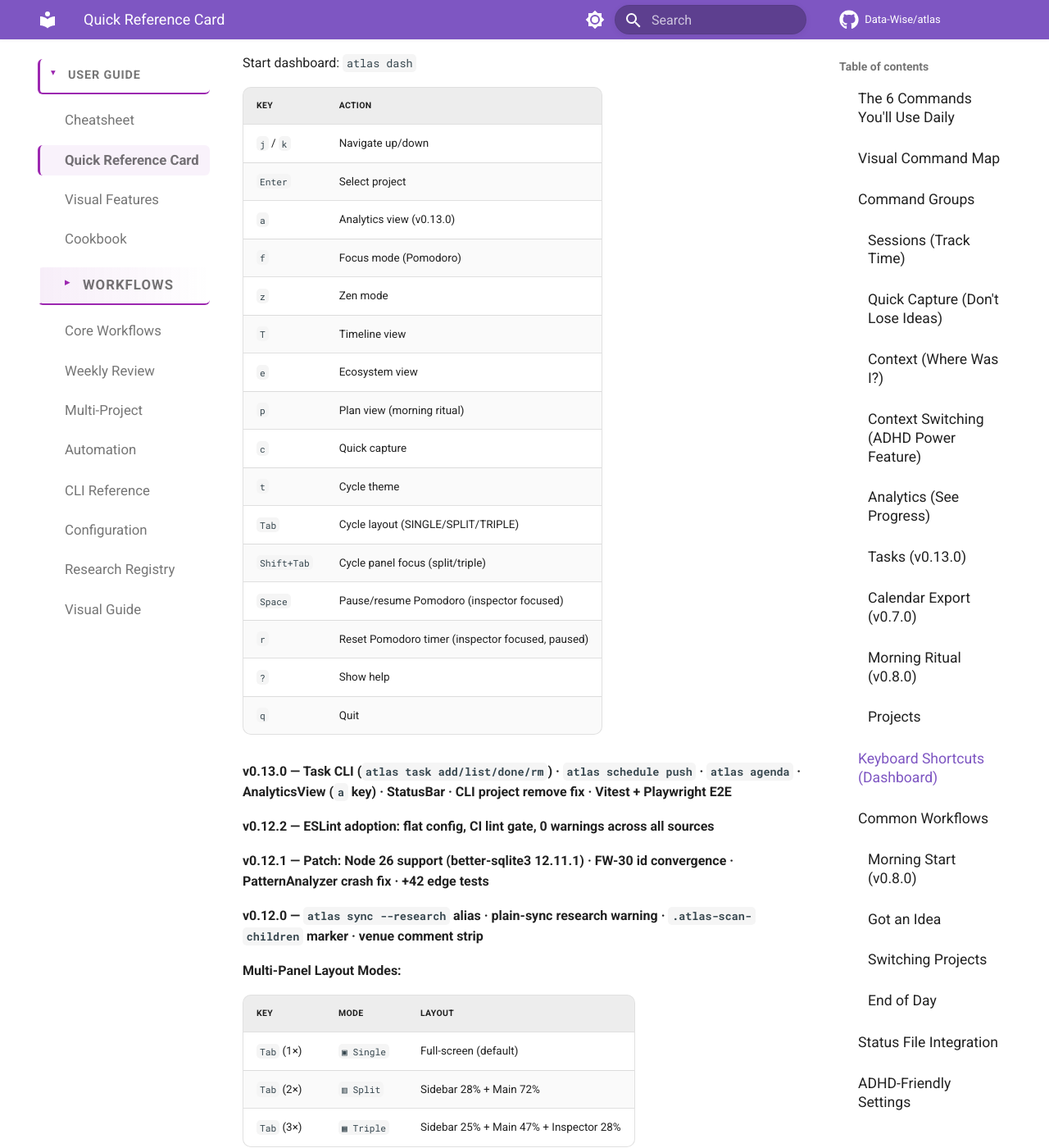
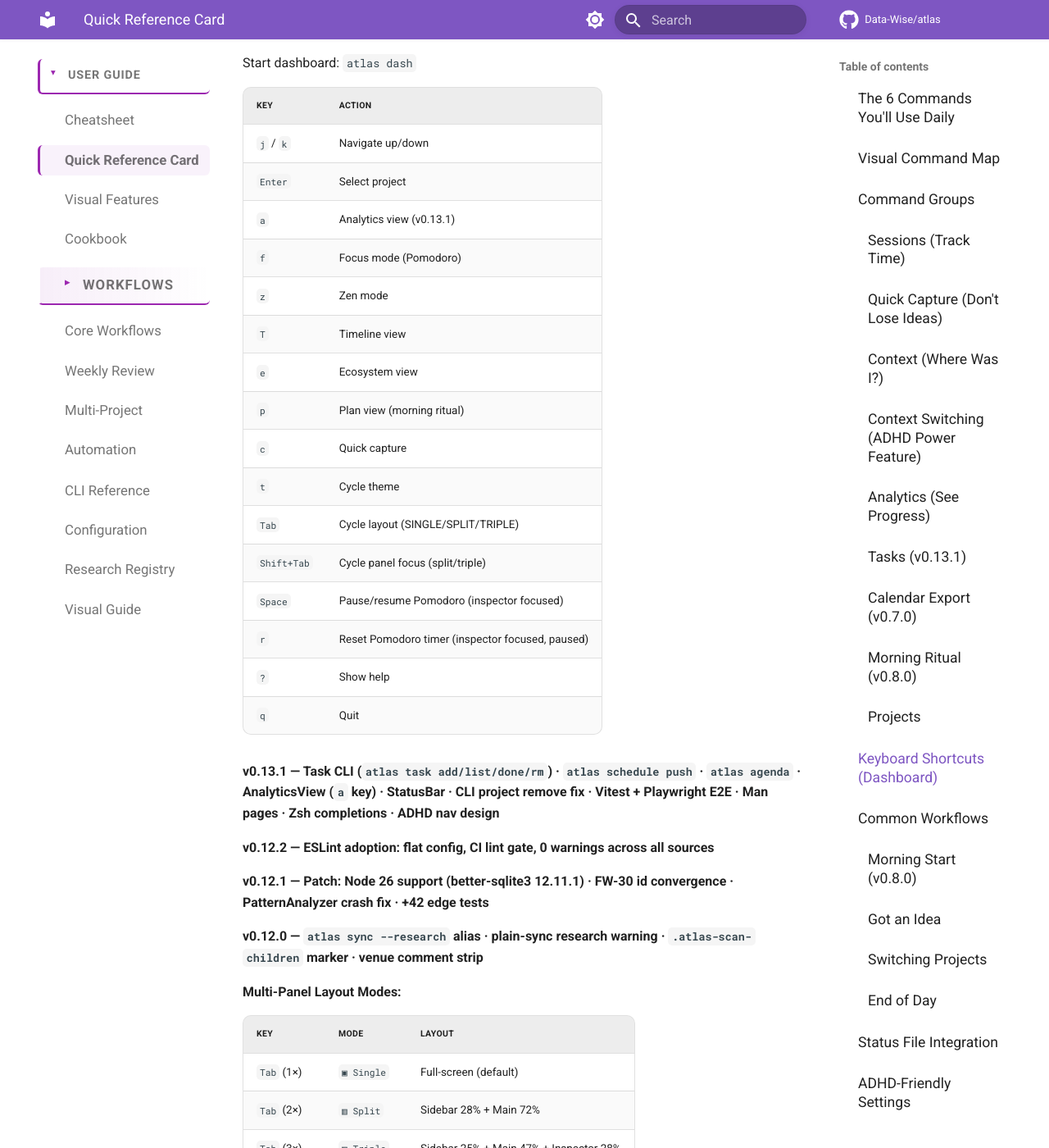
Before and after one commit to Data-Wise/atlas, an MkDocs documentation site: the page built from docs/REFCARD.md, in a window 1280 px wide and 1400 px high, scrolled down 4411 px. Shown: the whole window at 82% size. Built offline with MkDocs 1.6.1 and Material for MkDocs 9.7.7, drawn with Linux system fonts in a browser that asks for light colours; comment, search, counter and statistics services are not loaded; some of the changed text lies outside the part shown.

Commit message:
docs: fix v0.13.1 version refs, correct shell completions install
- REFCARD.md: update Tasks/Analytics to v0.13.1
- installation.md: fix zsh completions (write to fpath, not >> ~/.zshrc)
- CLI-REFERENCE.md: fix zsh completions install instructions
- Man pages: update all 4 to v0.13.1

```diff
--- a/docs/REFCARD.md
+++ b/docs/REFCARD.md
@@ -88,7 +88,7 @@ flowchart LR
 | `stats --velocity` | 4-week velocity | `atlas stats --velocity`         |
 | `stats --patterns` | Best day/hour   | `atlas stats --patterns`         |
 
-### Tasks (v0.13.0)
+### Tasks (v0.13.1)
 
 | Command      | What it does        | Example                                 |
 | ------------ | ------------------- | --------------------------------------- |
@@ -133,7 +133,7 @@ Start dashboard: `atlas dash`
 | ----------- | ------------------------------------------------ |
 | `j` / `k`   | Navigate up/down                                 |
 | `Enter`     | Select project                                   |
-| `a`         | Analytics view (v0.13.0)                         |
+| `a`         | Analytics view (v0.13.1)                         |
 | `f`         | Focus mode (Pomodoro)                            |
 | `z`         | Zen mode                                         |
 | `T`         | Timeline view                                    |
@@ -148,7 +148,7 @@ Start dashboard: `atlas dash`
 | `?`         | Show help                                        |
 | `q`         | Quit                                             |
 
-**v0.13.0 — Task CLI (`atlas task add/list/done/rm`) · `atlas schedule push` · `atlas agenda` · AnalyticsView (`a` key) · StatusBar · CLI project remove fix · Vitest + Playwright E2E**
+**v0.13.1 — Task CLI (`atlas task add/list/done/rm`) · `atlas schedule push` · `atlas agenda` · AnalyticsView (`a` key) · StatusBar · CLI project remove fix · Vitest + Playwright E2E · Man pages · Zsh completions · ADHD nav design**
 
 **v0.12.2 — ESLint adoption: flat config, CI lint gate, 0 warnings across all sources**
 
```
